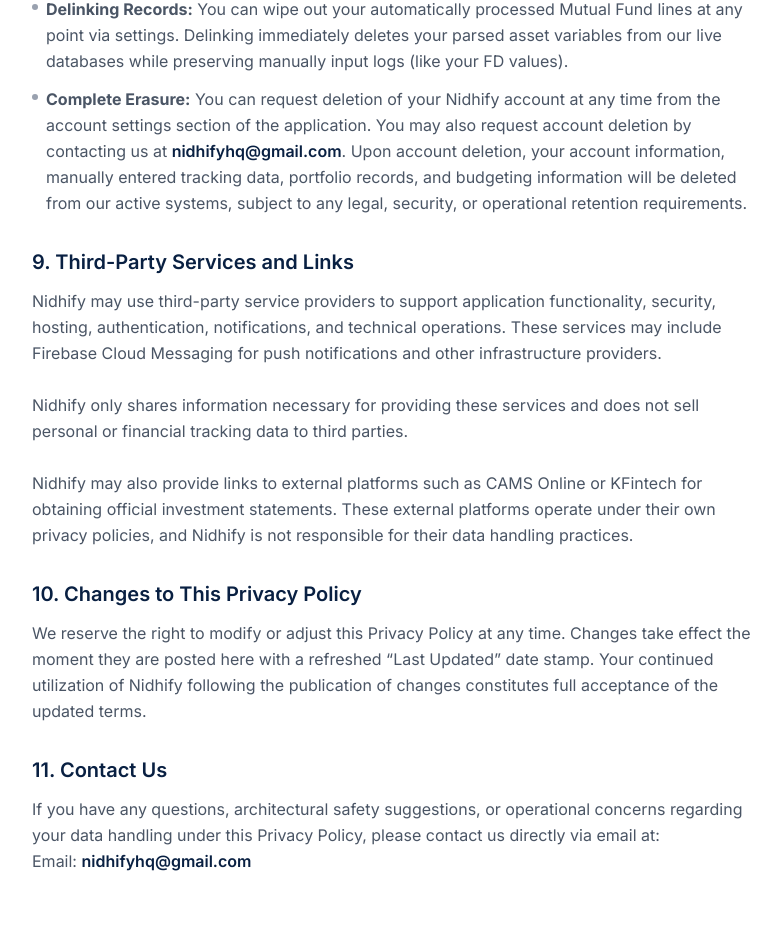
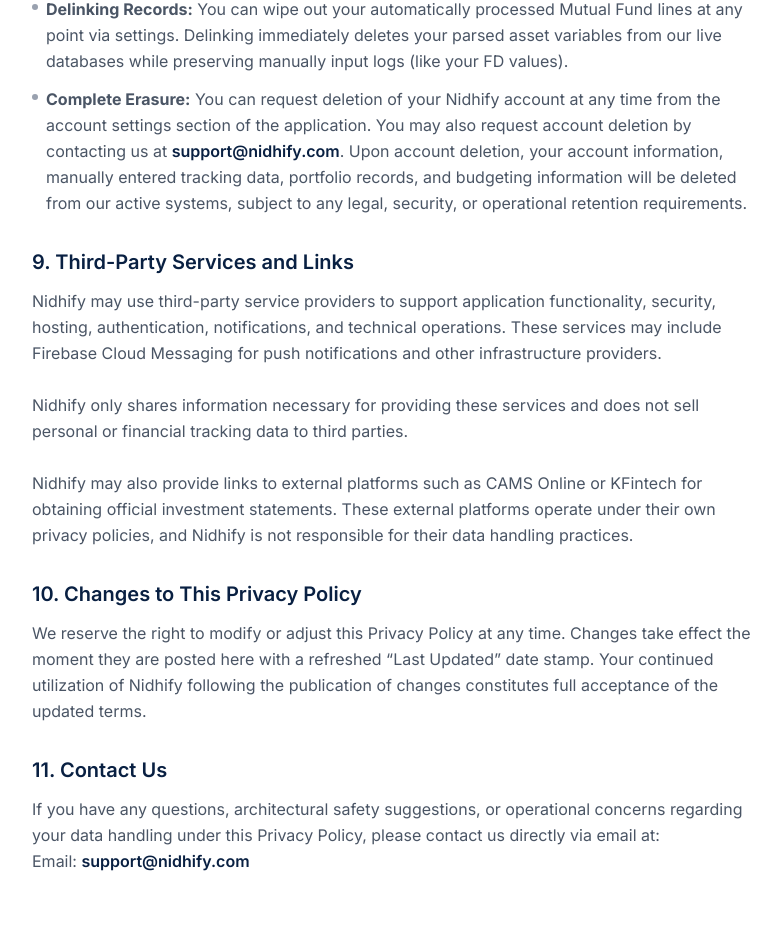
Before and after one commit to nidhifyhq/wealth-nidhify-google, a Next.js app: page /privacy-policy in a window 1280 px wide. Shown: the part 2876-3828 px from the top of the page, without its empty margins (240-1021 px from the left). Built offline with nearby package versions, Linux system fonts and the light colour scheme.

Commit message:
updated meta Data and app.nidhify.com

```diff
--- a/src/app/about/page.js
+++ b/src/app/about/page.js
@@ -31,7 +31,7 @@
             </Link>
           </nav>
           <Link
-            href="/"
+            href="https://app.nidhify.com/"
             className="inline-flex items-center justify-center rounded-lg bg-secondary text-white px-4 py-2 text-sm font-medium hover:bg-secondary/90 transition-colors"
           >
             Get Started
--- a/src/app/blog/layout.tsx
+++ b/src/app/blog/layout.tsx
@@ -42,7 +42,7 @@
             </Link>
           </nav>
           <Link
-            href="/"
+            href="https://app.nidhify.com/"
             className="inline-flex items-center justify-center rounded-lg bg-secondary text-white px-4 py-2 text-sm font-medium hover:bg-secondary/90 transition-colors"
           >
             Get Started
--- a/src/app/blog/what-are-smart-ways-to-save-money-on-groceries/page.tsx
+++ b/src/app/blog/what-are-smart-ways-to-save-money-on-groceries/page.tsx
@@ -421,7 +421,7 @@
           </p>
           <div className="mt-6 p-5 bg-secondary/5 border border-secondary/20 rounded-xl text-center">
             <p className="text-base font-semibold text-primary">Get started today:</p>
-            <a href="https://wealth.nidhify.com" className="text-accent hover:underline font-medium">https://wealth.nidhify.com</a>
+            <a href="https://app.nidhify.com" className="text-accent hover:underline font-medium">https://app.nidhify.com</a>
           </div>
         </section>
 
--- a/src/app/blog/why-track-all-investments/page.tsx
+++ b/src/app/blog/why-track-all-investments/page.tsx
@@ -218,7 +218,7 @@
           </p>
           <div className="mt-6 p-5 bg-secondary/5 border border-secondary/20 rounded-xl text-center">
             <p className="text-base font-semibold text-primary">Create your free Nidhify account:</p>
-            <a href="https://wealth.nidhify.com" className="text-accent hover:underline font-medium">https://wealth.nidhify.com</a>
+            <a href="https://app.nidhify.com" className="text-accent hover:underline font-medium">https://app.nidhify.com</a>
           </div>
         </section>
 
@@ -258,7 +258,7 @@
           </p>
           <div className="mt-6 p-5 bg-secondary/5 border border-secondary/20 rounded-xl text-center">
             <p className="text-base font-semibold text-primary">Get started today:</p>
-            <a href="https://wealth.nidhify.com" className="text-accent hover:underline font-medium">https://wealth.nidhify.com</a>
+            <a href="https://app.nidhify.com" className="text-accent hover:underline font-medium">https://app.nidhify.com</a>
           </div>
         </section>
 
--- a/src/app/contact/page.js
+++ b/src/app/contact/page.js
@@ -31,7 +31,7 @@
             </Link>
           </nav>
           <Link
-            href="/"
+            href="https://app.nidhify.com/"
             className="inline-flex items-center justify-center rounded-lg bg-secondary text-white px-4 py-2 text-sm font-medium hover:bg-secondary/90 transition-colors"
           >
             Get Started
@@ -65,10 +65,10 @@
                   Email:{" "}
                 </span>
                 <a
-                  href="mailto:nidhifyhq@gmail.com"
+                  href="mailto:support@nidhify.com"
                   className="text-sm font-semibold text-secondary hover:underline"
                 >
-                  nidhifyhq@gmail.com
+                  support@nidhify.com
                 </a>
               </div>
               <div className="flex items-start gap-2 text-sm text-gray-500">
--- a/src/app/disclaimer/page.js
+++ b/src/app/disclaimer/page.js
@@ -146,8 +146,8 @@
                   If you have queries regarding the specific mathematical models, architectural exclusions, or operational disclaimers outlined on this page, please contact us directly via email at:
                   <br />
                   Email:{" "}
-                  <a href="mailto:nidhifyhq@gmail.com" className="text-primary hover:underline font-semibold">
-                    nidhifyhq@gmail.com
+                  <a href="mailto:support@nidhify.com" className="text-primary hover:underline font-semibold">
+                    support@nidhify.com
                   </a>
                 </p>
               </div>
--- a/src/app/privacy-policy/page.js
+++ b/src/app/privacy-policy/page.js
@@ -339,10 +339,10 @@
                       account settings section of the application. You may also
                       request account deletion by contacting us at{" "}
                       <a
-                        href="mailto:nidhifyhq@gmail.com"
+                        href="mailto:support@nidhify.com"
                         className="text-primary hover:underline font-semibold"
                       >
-                        nidhifyhq@gmail.com
+                        support@nidhify.com
                       </a>
                       . Upon account deletion, your account information,
                       manually entered tracking data, portfolio records, and
@@ -407,10 +407,10 @@
                   <br />
                   Email:{" "}
                   <a
-                    href="mailto:nidhifyhq@gmail.com"
+                    href="mailto:support@nidhify.com"
                     className="text-primary hover:underline font-semibold"
                   >
-                    nidhifyhq@gmail.com
+                    support@nidhify.com
                   </a>
                 </p>
               </div>
--- a/src/app/terms/page.js
+++ b/src/app/terms/page.js
@@ -384,10 +384,10 @@
                   <br />
                   Email:{" "}
                   <a
-                    href="mailto:nidhifyhq@gmail.com"
+                    href="mailto:support@nidhify.com"
                     className="text-primary hover:underline font-semibold"
                   >
-                    nidhifyhq@gmail.com
+                    support@nidhify.com
                   </a>
                 </p>
               </div>
@@ -678,8 +678,8 @@
 //                   If you have any questions about these Terms, please contact us at:
 //                   <br />
 //                   Email:{" "}
-//                   <a href="mailto:nidhifyhq@gmail.com" className="text-primary hover:underline font-semibold">
-//                     nidhifyhq@gmail.com
+//                   <a href="mailto:support@nidhify.com" className="text-primary hover:underline font-semibold">
+//                     support@nidhify.com
 //                   </a>
 //                 </p>
 //               </div>
--- a/src/components/sections/Footer.jsx
+++ b/src/components/sections/Footer.jsx
@@ -20,8 +20,8 @@
 ];
 
 const productLinks = [
-  { label: "Login", href: "https://wealth.nidhify.com/" },
-  { label: "Sign Up", href: "https://wealth.nidhify.com/" },
+  { label: "Login", href: "https://app.nidhify.com/" },
+  { label: "Sign Up", href: "https://app.nidhify.com/" },
 ];
 
 const footerLinks = [
--- a/src/components/sections/Header.jsx
+++ b/src/components/sections/Header.jsx
@@ -86,7 +86,7 @@
 
         <div className="hidden md:flex items-center gap-3">
           <a
-            href="https://wealth.nidhify.com"
+            href="https://app.nidhify.com"
             className="inline-flex items-center justify-center rounded-lg border border-primary/20 text-primary/70 hover:text-primary hover:border-primary/40 px-4 py-2 text-sm font-medium transition-colors"
           >
             Login / Sign Up
@@ -124,7 +124,7 @@
               ))}
               <div className="flex flex-col gap-3 pt-6 mt-2 border-t border-gray-100">
                 <a
-                  href="https://wealth.nidhify.com"
+                  href="https://app.nidhify.com"
                   className="inline-flex items-center justify-center rounded-lg border border-primary/20 text-primary/70 hover:text-primary hover:border-primary/40 px-4 py-2.5 text-sm font-medium w-full transition-colors"
                 >
                   Login / Sign Up
--- a/src/components/sections/Hero.jsx
+++ b/src/components/sections/Hero.jsx
@@ -94,7 +94,7 @@
               className="flex flex-wrap gap-4 pt-2"
             >
               <a
-                href="https://wealth.nidhify.com"
+                href="https://app.nidhify.com"
                 className="inline-flex items-center justify-center rounded-lg bg-accent hover:bg-accent/90 text-white shadow-lg shadow-accent/25 border-0 px-7 py-5 text-base h-auto font-medium transition-colors"
               >
                 Login / Sign Up
```
Also changed, not shown: src/app/layout.js (+11 -4 lines), 1 other file (tests, documents, lock files or other folders).
